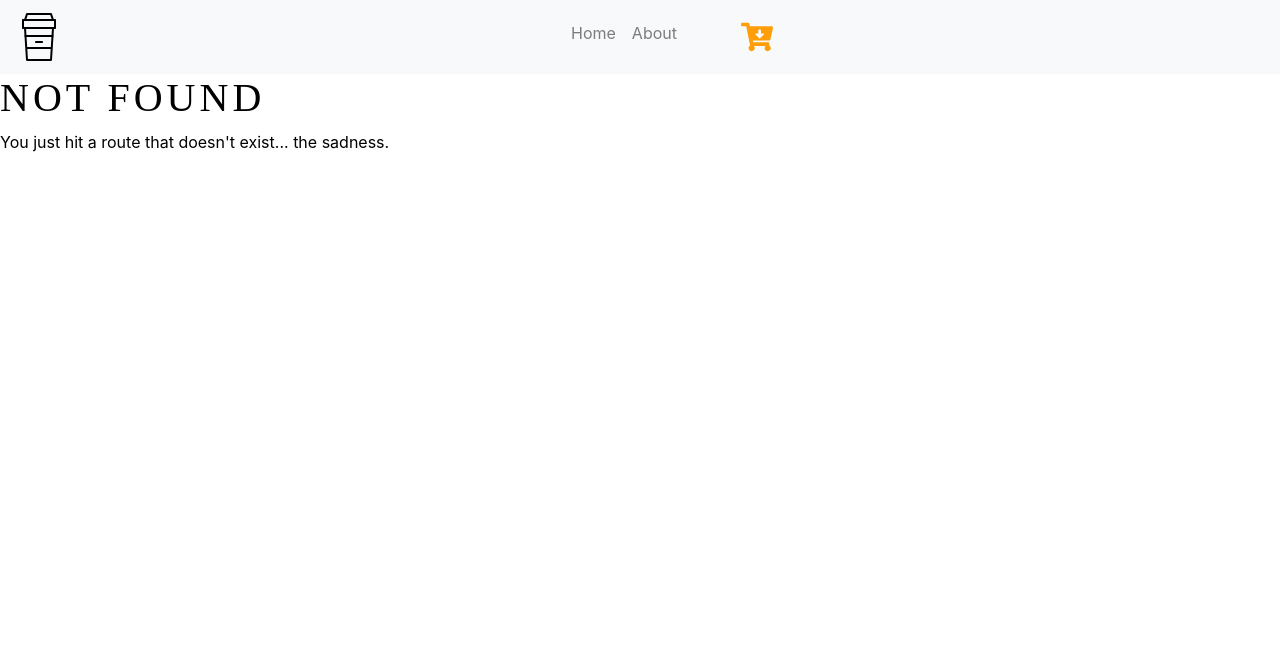
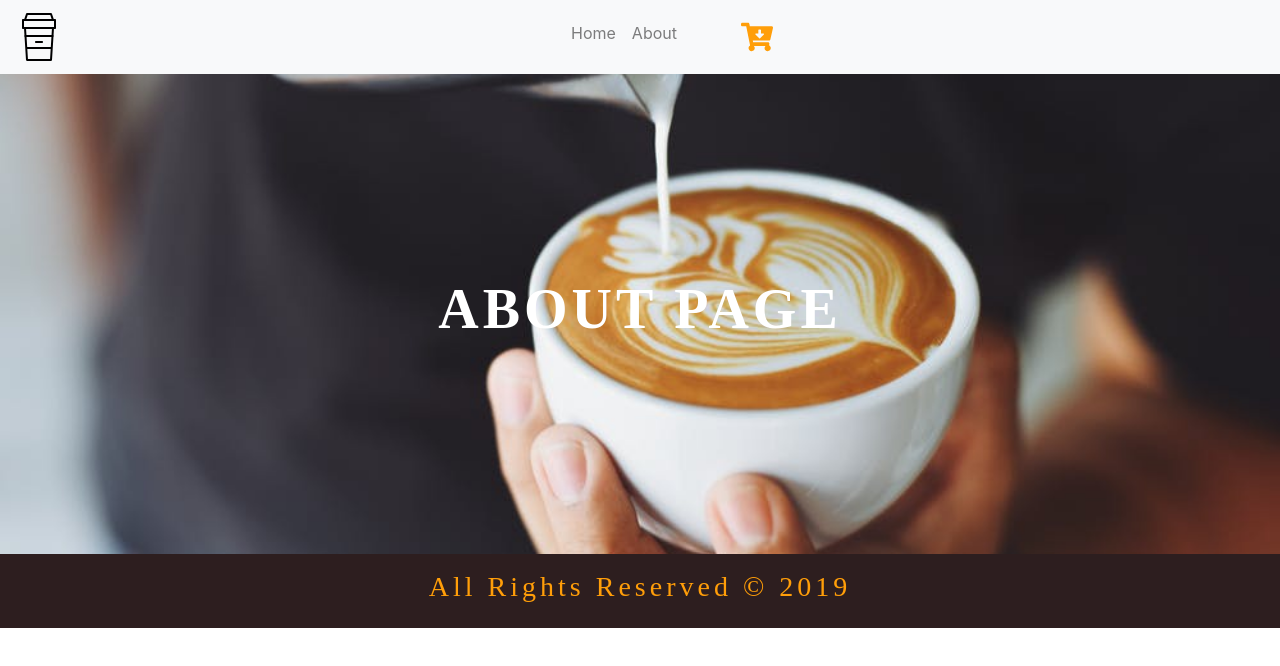
Before and after one commit to HuangStanley050/cofeeshop-tutorial, a Gatsby site: page /about in a window 1280 px wide. Before the commit this address had no page. Built offline with nearby package versions, Linux system fonts and the light colour scheme; Gatsby itself is replaced by a stand-in of ours.

Commit message:
footer and about page

```diff
--- /dev/null
+++ b/src/components/global/footer.js
@@ -0,0 +1,24 @@
+import React from "react";
+import { Container, Row, Col } from "reactstrap";
+
+const Footer = props => {
+  return (
+    <footer className="footer py-3">
+      <Container>
+        <Row>
+          <Col
+            xs="10"
+            md="6"
+            className="text-center mx-auto text-center text-capitalize text-yellow"
+          >
+            <h3>
+              All rights reserved &copy; {new Date().getFullYear().toString()}
+            </h3>
+          </Col>
+        </Row>
+      </Container>
+    </footer>
+  );
+};
+
+export default Footer;
--- a/src/components/layout.css
+++ b/src/components/layout.css
@@ -39,6 +39,7 @@ h6 {
   font-size: 2rem;
 }
 
+.about-background,
 .default-background {
   min-height: 100vh;
   display: flex;
@@ -50,6 +51,10 @@ h6 {
   background-size: cover;
 }
 
+.about-background {
+  min-height: 60vh;
+}
+
 .btn-yellow {
   color: var(--mainYelow);
   border-color: var(--mainYellow);
@@ -59,3 +64,7 @@ h6 {
   color: var(--mainYellow);
   border-color: var(--mainBrown);
 }
+
+.footer {
+  background: var(--mainBrown);
+}
--- a/src/components/layout.js
+++ b/src/components/layout.js
@@ -12,11 +12,13 @@ import "bootstrap/dist/css/bootstrap.min.css";
 
 import "./layout.css";
 import Navigation from "./global/navbar";
+import Footer from "./global/footer";
 
 const Layout = ({ children }) => (
   <>
     <Navigation />
     {children}
+    <Footer />
   </>
 );
 
--- /dev/null
+++ b/src/pages/about.js
@@ -0,0 +1,29 @@
+import React from "react";
+import Layout from "../components/layout";
+import { graphql } from "gatsby";
+import Background from "../components/global/background";
+const About = ({ data }) => {
+  return (
+    <Layout>
+      <Background
+        img={data.img.childImageSharp.fluid}
+        title="About Page"
+        styleClass="about-background"
+      />
+    </Layout>
+  );
+};
+
+export const query = graphql`
+  {
+    img: file(relativePath: { eq: "about-background.jpeg" }) {
+      childImageSharp {
+        fluid {
+          ...GatsbyImageSharpFluid_tracedSVG
+        }
+      }
+    }
+  }
+`;
+
+export default About;
```
